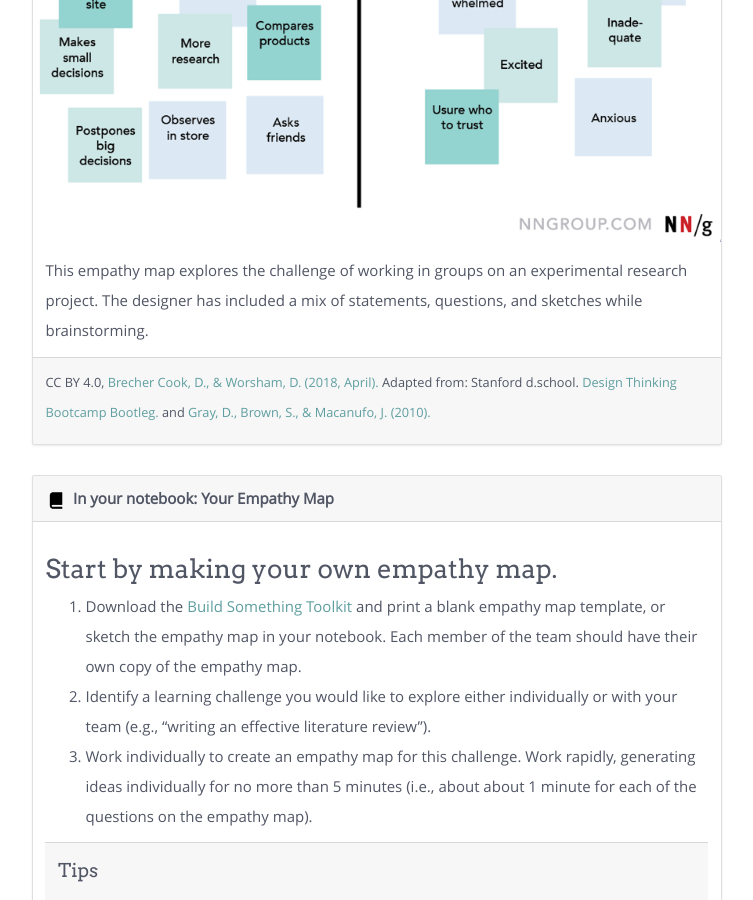
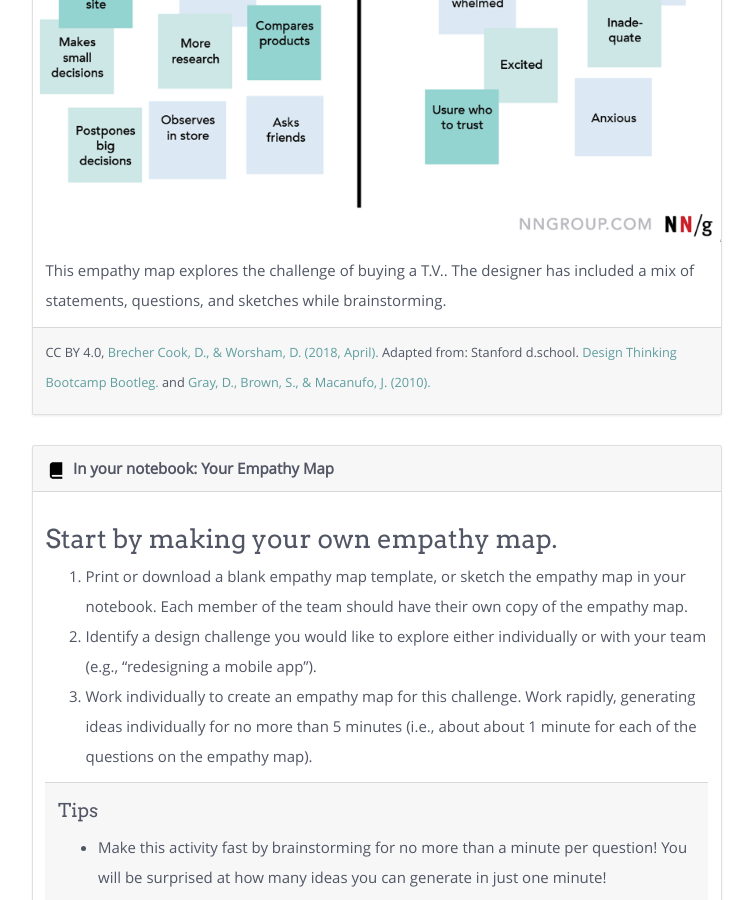
Before and after one commit to ucsdlib/foundations, a Jekyll site: the page built from modules/design-process/_posts/2000-01-02-empathy-mapping.html, in a window 1280 px wide and 900 px high, scrolled down 937 px. Shown: the whole window, without its empty margins (383-1136 px from the left). Built offline with Jekyll 4.4.1, drawn with Linux system fonts in a browser that asks for light colours; nearby versions of some CDN libraries.

Commit message:
Update 2000-01-02-empathy-mapping.html

```diff
--- a/modules/design-process/_posts/2000-01-02-empathy-mapping.html
+++ b/modules/design-process/_posts/2000-01-02-empathy-mapping.html
@@ -15,7 +15,7 @@ title: Empathy Mapping
     <div class="card-header">Example empathy map:</div>
   <img src="{{ '/img/example_empathy_map.png' | relative_url }}" class="card-img-top" alt="...">
   <div class="card-body">
-    <p class="card-text">This empathy map explores the challenge of working in groups on an experimental research project. The designer has included a mix of statements, questions, and sketches while brainstorming.</p>
+    <p class="card-text">This empathy map explores the challenge of buying a T.V.. The designer has included a mix of statements, questions, and sketches while brainstorming.</p>
   </div>
     <div class="card-footer"><p><small>CC BY 4.0, <a href="https://app.box.com/s/184451559ey5uloo11x42z458zcrlevp" target="_blank">Brecher Cook, D., & Worsham, D. (2018, April).</a> Adapted from: Stanford d.school. <a href="https://dschool.stanford.edu/resources/design-thinking-bootleg" target="_blank">Design Thinking Bootcamp Bootleg.</a> and <a href="http://proquest.safaribooksonline.com/?fpi=9781449391195" target="_blank">Gray, D., Brown, S., & Macanufo, J. (2010).</a></small></p></div>
 </div>
@@ -27,8 +27,8 @@ title: Empathy Mapping
   <div class="card-body">
     <h3 class="card-title">Start by making your own empathy map.</h3>
         <ol>
-            <li>Download the <a href="https://app.box.com/s/184451559ey5uloo11x42z458zcrlevp" target="_blank">Build Something Toolkit</a> and print a blank empathy map template, or sketch the empathy map in your notebook. Each member of the team should have their own copy of the empathy map.</li>
-            <li>Identify a learning challenge you would like to explore either individually or with your team (e.g., “writing an effective literature review”).</li>
+            <li>Print or download a blank empathy map template, or sketch the empathy map in your notebook. Each member of the team should have their own copy of the empathy map.</li>
+            <li>Identify a design challenge you would like to explore either individually or with your team (e.g., “redesigning a mobile app”).</li>
             <li>Work individually to create an empathy map for this challenge. Work rapidly, generating ideas individually for no more than 5 minutes (i.e., about about 1 minute for each of the questions on the empathy map).</li>
     </ol>
     <div class="card-footer">
```
